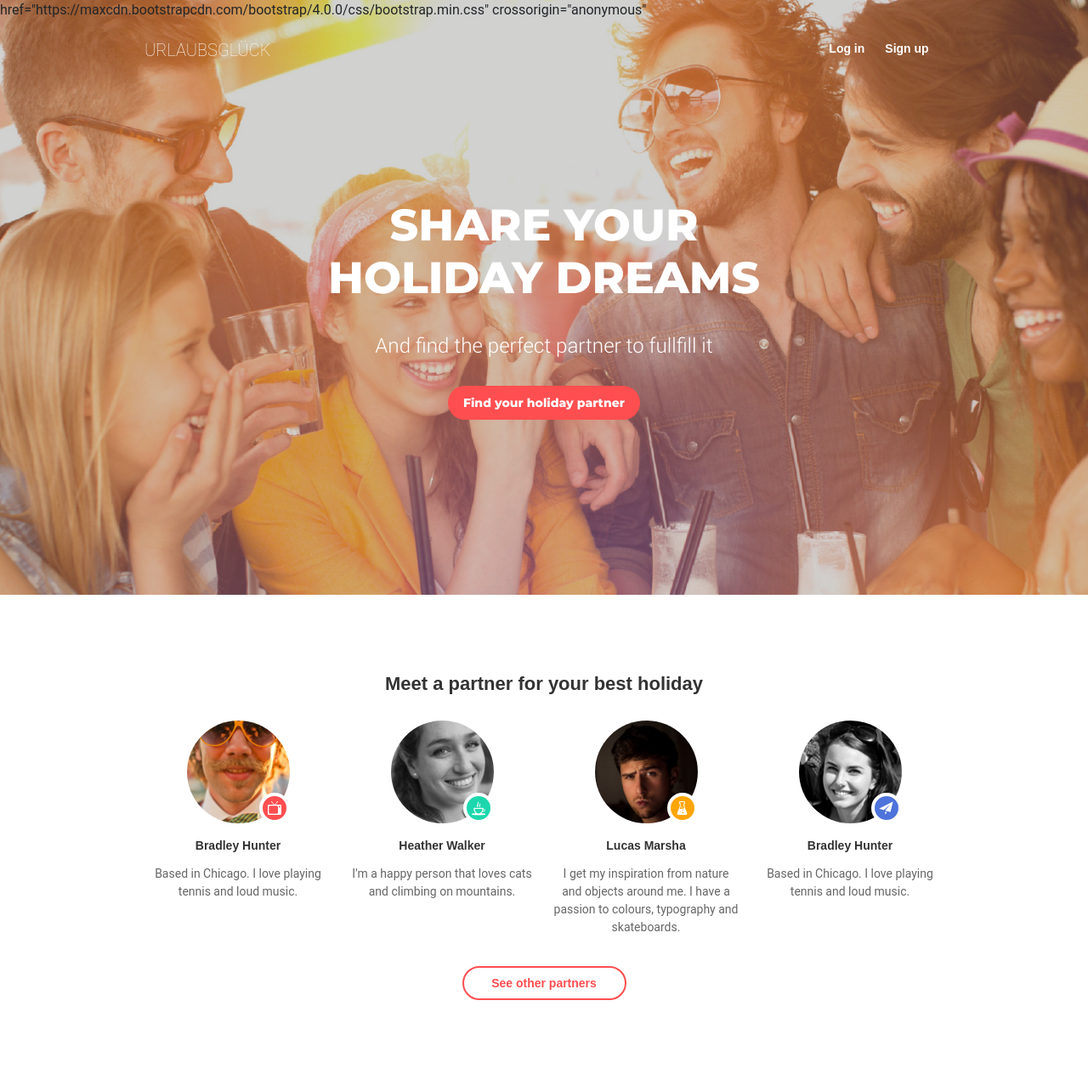
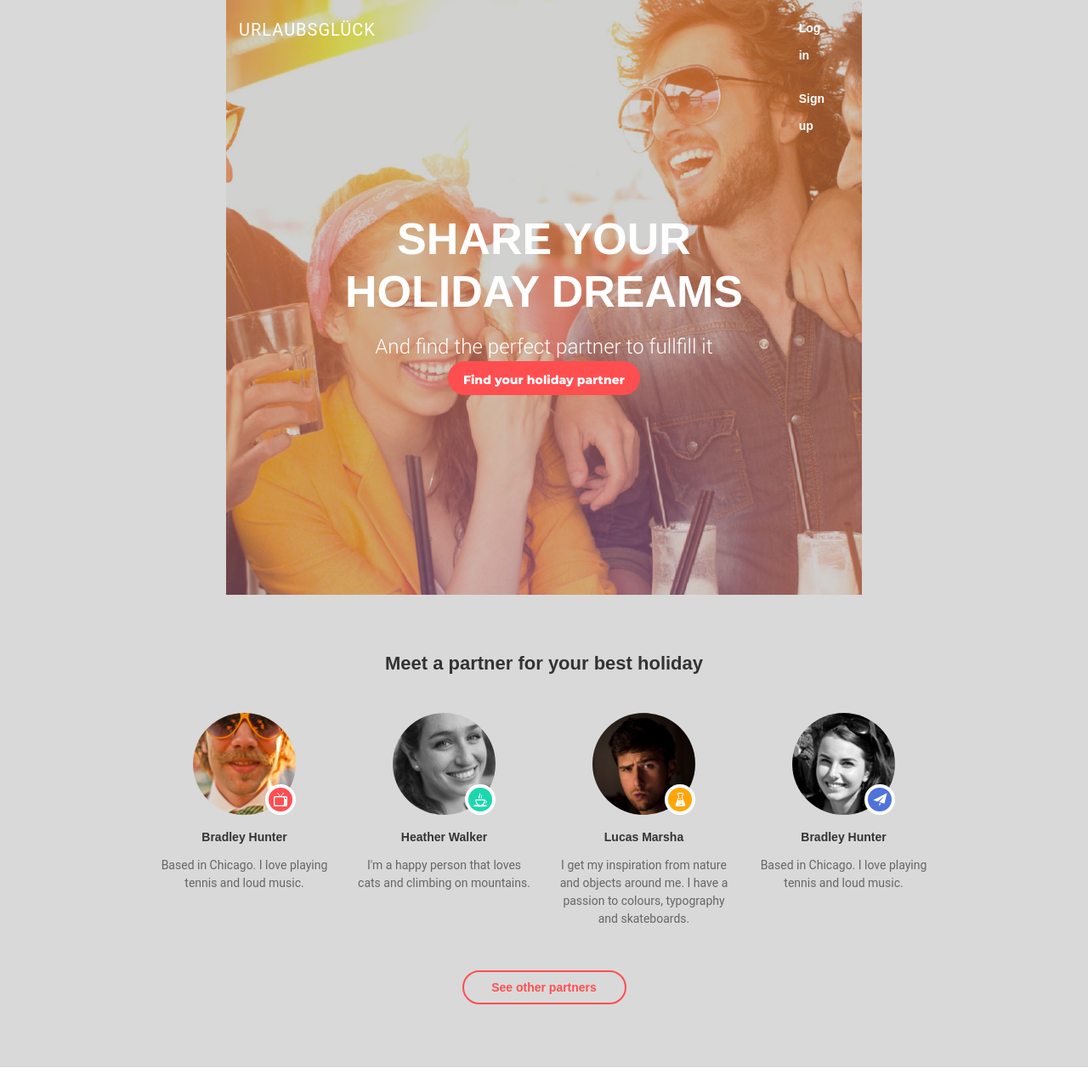
Before and after one commit to MoskovetsOlga/goit-fe-course, a plain HTML site: page module09/Index9.html in a window 1280 px wide. Shown: the whole page at 85% size. Before the commit the page ends 1251 px from the top, so only its background shows below. Drawn offline with nearby package versions, Linux system fonts and the light colour scheme; files whose address does not match are found by name.

Commit message:
added bootstrap

```diff
--- a/module09/Index9.html
+++ b/module09/Index9.html
@@ -5,11 +5,10 @@
     <meta name="viewport" content="width=device-width, initial-scale=1.0">
     <meta http-equiv="X-UA-Compatible" content="ie=edge">
     <title>Index9</title>
-    <link rel="stylesheet" href="https://maxcdn.bootstrapcdn.com/bootstrap/4.0.0-beta.2/css/bootstrap.min.css" integrity="sha384-PsH8R72JQ3SOdhVi3uxftmaW6Vc51MKb0q5P2rRUpPvrszuE4W1povHYgTpBfshb" crossorigin="anonymous">
-    href="https://maxcdn.bootstrapcdn.com/bootstrap/4.0.0/css/bootstrap.min.css"
-    integrity="sha384-Gn5384xqQ1aoWXA+058RXPxPg6fy4IWvTNh0E263XmFcJlSAwiGgFAW/dAiS6JXm" crossorigin="anonymous"
+    <link rel="stylesheet" href="https://maxcdn.bootstrapcdn.com/bootstrap/4.0.0/css/bootstrap.min.css"
+    integrity="sha384-Gn5384xqQ1aoWXA+058RXPxPg6fy4IWvTNh0E263XmFcJlSAwiGgFAW/dAiS6JXm" crossorigin="anonymous">
     <link rel="stylesheet" href="./css/fonts9.css">
-    <link rel="stylesheet" href="./css/style9.css">
+    <link rel="stylesheet" href="./css/style10.css">
     <link rel="stylesheet" href="./css/media9.css">
 
 </head>
@@ -17,31 +16,40 @@
 
   <div class="header">
     <div class="container">
-        <div class="row justify-content-between align-items-center">
+        <div class="row justify-content-center justify-content-md-between">
     <div class="banner"></div>
         </div>
     <header>
       <nav class="menu container">
         <div class="wrapper">
+          <div class="btns-group col-12 col-md-4 text-center order-first order-md-3">
           <a href="#" class="log-in">Log in</a>
           <a href="#" class="sign-up">Sign up</a>
         </div>
-        <a href="#" class="name">URLAUBSGLÜCK</a>
+        </div>
+        <h1 class="page-title col-12 col-md-4 text-center"> <a href="#" class="name">URLAUBSGLÜCK</a></h1>
       </nav>
     </header>
     <div class="title-wrapper">
-      <h1 class="title">Share your<br>holiday dreams</h1>
-      <p class="title-add">And find the perfect partner to fullfill it</p>
+      <div class="litle-header col-md-8 col-lg-12 text-center">
+      <h1 class="title col-md-8 col-lg-12 text-center">Share your<br>holiday dreams</h1>
+      <p class="title-add col-md-6 col-lg-12 text-center">And find the perfect partner to fullfill it</p>
+      <div class="btns-group text-center col-12">
       <a href="#" class="title-link">Find your holiday partner</a>
+      </div>
+    </div>
     </div>
     </div>
   </div>
 
   <main class="main">
-    <h2 class="main-title">Meet a partner for your best holiday</h2>
+    <div class="row justify-content-md-center">
+    <div class="col-md-8 col-lg-12">
+    <div class="row">
+    <h2 class="main-title text-center col-12">Meet a partner for your best holiday</h2>
 
     <section class="container-team">
-      <article class="article-team article1">
+      <article class="article-team article1 col-12 col-md-6 col-lg-3 text-center">
         <div class="photo-team">
           <img src="./image/team/bradley1.png" class="team" alt="Bradley Hunter" >
           <a href="#" class="socials-link"></a>
@@ -50,7 +58,7 @@
         <p class="article-text">Based in Chicago. I love playing tennis and loud music.</p>
       </article>
 
-      <article class="article-team article2">
+      <article class="article-team article2 col-12 col-md-6 col-lg-3 text-center">
         <div class="photo-team">
           <img src="./image/team/Lucas.png" class="team" alt="Lucas Marsha" >
           <a href="#" class="socials-link"></a>
@@ -60,7 +68,7 @@
           typography and skateboards.</p>
       </article>
 
-      <article class="article-team article3">
+      <article class="article-team article3 col-12 col-md-6 col-lg-3 text-center">
         <div class="photo-team">
           <img src="./image/team/Heather.png" class="team" alt="Heather Walker" >
           <a href="#" class="socials-link"></a>
@@ -69,7 +77,7 @@
         <p class="article-text">I'm a happy person that loves cats and climbing on mountains.</p>
       </article>
 
-      <article class="article-team article4">
+      <article class="article-team article4 col-12 col-md-6 col-lg-3 text-center">
         <div class="photo-team">
           <img src="./image/team/bradley.png" class="team" alt="Bradley Hunter" >
           <a href="#" class="socials-link"></a>
@@ -78,8 +86,12 @@
         <p class="article-text">Based in Chicago. I love playing tennis and loud music.</p>
       </article>
     </section>
+    <div class="btns-group text-center col-12">
     <a href="#" class="buttom-loader">See other partners</a>
-
+    </div>
+    </div>
+    </div>
+    </div>
   </main>
 </body>
 </html>
--- /dev/null
+++ b/module09/css/style10.css
@@ -0,0 +1,360 @@
+*, *::before, *::after {
+	    box-sizing: border-box;
+	}
+
+	body {
+	    font-family: 'Roboto', sans-serif;
+	    position: relative;
+	    margin: 0;
+	    padding: 0;
+	}
+
+	a {
+	    text-decoration: none;
+	    margin: 0;
+	    padding: 0;
+	}
+
+	.container {
+	    width: 100%;
+	    width: 320px;
+	    margin: 0 auto;
+	    padding: 0;
+	}
+
+	.header::after {
+			content: "";
+			position: absolute;
+			top: 0;
+			left: 0;
+			width: 100%;
+			height: 100%;
+			background: #000;
+			opacity: 0.15;
+	}
+
+	.name {
+    display: flex;
+    flex-direction: column-reverse;
+    text-align: center;
+    height: 140px;
+    margin: 0 auto;
+    margin-bottom: 30px;
+    color: #ffffff;
+    padding: 0;
+    font-family: 'Roboto', sans-serif;
+		font-weight: lighter;
+	}
+
+	.menu {
+    display: block;
+    margin: 0 auto;
+    font-size: 20px;
+    color: #ffffff;
+    font-family: 'Montserrat', sans-serif;
+  }
+
+  .log-in, .sign-up {
+    display: block;
+    box-sizing: border-box;
+    margin-top: 15px;
+    font-size: 14px;
+    font-weight: bold;
+    color: #fff;
+    border: 2px solid transparent;
+    border-radius: 20px;
+    padding: 0 10px;
+    line-height: 32px;
+  }
+
+  .log-in:hover,
+  .sign-up:hover {
+    border-color: #fff;
+	}
+
+
+  .header {
+    min-height: 540px;
+  }
+
+  .banner {
+    position: absolute;
+    left: 0;
+    top: 0;
+    z-index: -1;
+    width: 100%;
+    min-height: 540px;
+    background-image:
+    linear-gradient(to left,
+    rgba(26, 25, 21, .2),
+    rgba(26, 25, 21, .2)),
+    url("../image/Bunner-mobile.jpg");
+    background-repeat: no-repeat;
+    background-size: cover;
+    background-position: center;
+	}
+
+  .wrapper {
+    display: flex;
+    justify-content: center;
+    margin: 0 auto;
+    min-width: 152px;
+  }
+
+	.page-title {
+			color: #ffffff;
+			font-family: Montserrat, sans-serif;
+			font-size: 20px;
+			font-weight: 700;
+			text-transform: uppercase;
+			letter-spacing: 1px;
+	}
+
+	.title-link {
+			padding: 10px 15px;
+			color: #ffffff;
+			font-family: Montserrat, sans-serif;
+			font-size: 14px;
+			font-weight: 700;
+			background: transparent;
+			border: 2px solid transparent;
+			cursor: pointer;
+			border-radius: 15px 20px 20px 15px;
+	}
+
+	.title-link:hover {
+			border: 2px solid #ffffff;
+	}
+
+	.page-title {
+			margin-top: 115px;
+			margin-bottom: 0;
+	}
+
+	.container,
+	.title-wrapper {
+			position: relative;
+			z-index: 1;
+	}
+
+	.title-wrapper .title {
+			color: #ffffff;
+			font-family: 'Montserrat', sans-serif;
+			font-size: 52px;
+			font-weight: 700;
+			text-transform: uppercase;
+			margin-top: 40px;
+			margin-bottom: 15px;
+	}
+
+	.title-wrapper {
+    max-width: 300px;
+    margin: 0 auto;
+    display: flex;
+    flex-direction: column;
+  }
+
+  .title, .title-add, .title-link {
+    display: block;
+    text-align: center;
+    color: #fff;
+    margin: 0;
+    padding: 0;
+  }
+
+  .title {
+    font-size: 30px;
+    text-transform: uppercase;
+    font-weight: 100;
+    font-family: 'Montserrat Bold', sans-serif;
+    margin-bottom: 15px;
+  }
+
+  .title-add {
+    display: block;
+    margin: 0 auto;
+    width: 220px;
+    font-size: 18px;
+    margin-bottom: 15px;
+    font-family: 'RobotoLight', sans-serif;
+  }
+
+  .title-link {
+    box-sizing: border-box;
+    height: 40px;
+    font-size: 14px;
+    font-family: 'Montserrat Bold', sans-serif;
+    line-height: 40px;
+    border-radius: 20px;
+		background-color: #ff4e50;
+	}
+
+	.article-team {
+			display: flex;
+			flex-direction: column;
+			align-items: center;
+			padding: 15px;
+	}
+
+	.photo-team {
+			position: relative;
+			width: 120px;
+			height: 120px;
+	}
+
+	.team,
+	.socials-link {
+			display: block;
+			width: 100%;
+			height: 100%;
+			object-fit: cover;
+			border-radius: 50%;
+	}
+
+	.socials-link {
+			position: absolute;
+			width: 30px;
+			height: 30px;
+			bottom: 0;
+			right: 0;
+			background: lightblue;
+			border-radius: 50%;
+			padding: 10px;
+			border: 5px solid white;
+	}
+
+
+  .main-title, .container-team {
+    display: block;
+    width: 240px;
+    margin: 0 auto;
+    padding: 0;
+    text-align: center;
+    font-family: 'Montserrat Bold', sans-serif;
+  }
+
+  .main {
+    margin-bottom: 28px;
+  }
+
+  .article-team {
+    margin-bottom: 28px;
+  }
+
+  .article-team-:last-of-type {
+    margin-bottom: 0;
+  }
+
+  .main-title {
+    margin-top: 72px;
+    margin-bottom: 20px;
+    font-size: 22px;
+  }
+
+  .main-title, .article-title {
+    color: #333;
+    font-weight: bold;
+    font-family: 'Montserrat', sans-serif;
+  }
+
+  .social-link, .social, .article-title, .article-text {
+    display: block;
+    margin: 0 auto;
+    padding: 0;
+  }
+
+  .article-title, .article-text  {
+    font-size: 14px;
+  }
+
+  .article-title {
+    margin-bottom: 14px;
+  }
+
+  .article-text {
+    font-family: 'Roboto', sans-serif;
+    color: #666;
+  }
+
+
+  .photo-team {
+    position: relative;
+    width: 121px;
+    margin: 0 auto;
+    margin-bottom: 18px;
+  }
+
+  .team {
+    display: block;
+    margin: 0 auto;
+    border-radius: 50%;
+    max-width: 100%;
+    object-fit: cover;
+  }
+
+  .socials-link {
+    position: absolute;
+    bottom: 0;
+    right: 0;
+    display: block;
+    width: 36px;
+    height: 36px;
+    border: 4px solid #fff;
+    border-radius: 50%;
+    z-index: 1;
+    background-position: center;
+    background-repeat: no-repeat;
+  }
+
+  .article-team:nth-of-type(1) .socials-link {
+    background-image: url(../image/icons/1.png);
+    background-color: #ff4e50;
+  }
+  .article-team:nth-of-type(2) .socials-link {
+    background-image: url(../image/icons/2.png);
+    background-color: #ffa507;
+  }
+  .article-team:nth-of-type(3) .socials-link {
+    background-image: url(../image/icons/3.png);
+    background-color: #1cd7ad;
+  }
+  .article-team:nth-of-type(4) .socials-link {
+    background-image: url(../image/icons/4.png);
+    background-color: #4e73db;
+  }
+
+  .section-articles {
+    margin-bottom: 28px;
+  }
+
+  .buttom-loader {
+    display: block;
+    box-sizing: border-box;
+    text-align: center;
+    font-family: 'Montserrat', sans-serif;
+    font-size: 14px;
+    font-weight: bold;
+    color: #ff4e50;
+    margin: 0 auto;
+    margin-bottom: 56px;
+    padding: 0;
+    height: 40px;
+    width: 280px;
+    border: 2px solid #ff4e50;
+    line-height: 36px;
+    border-radius: 20px;
+	}
+
+	@media (min-width: 768px) {
+			.container {
+					max-width: 748px;
+			}
+
+			.header .row {
+					align-items: center;
+			}
+
+			.page-title {
+					margin-top: 0;
+			}
+	}
```
